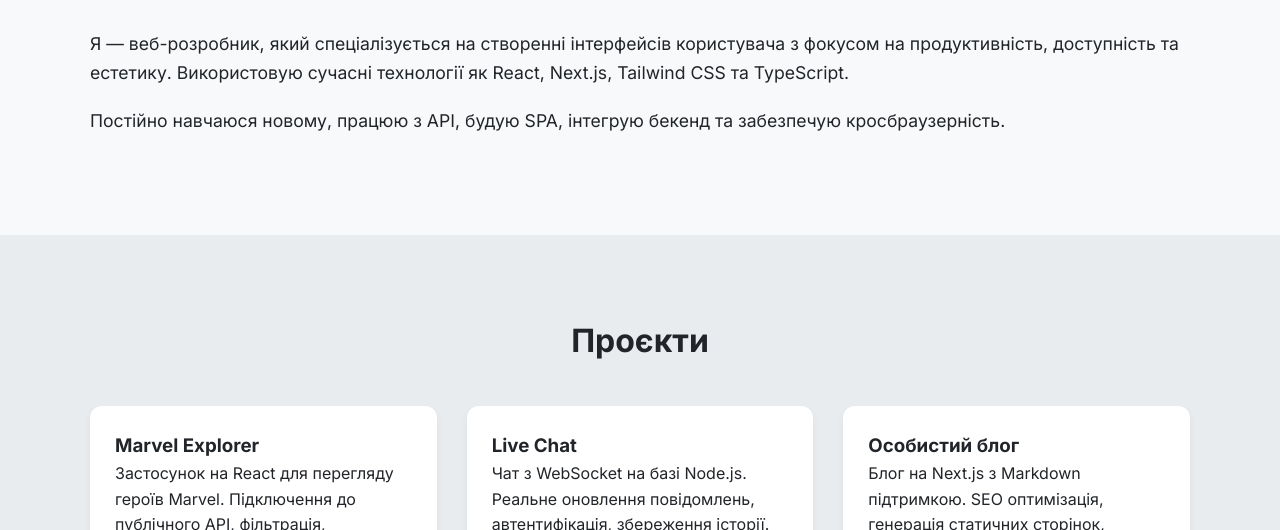
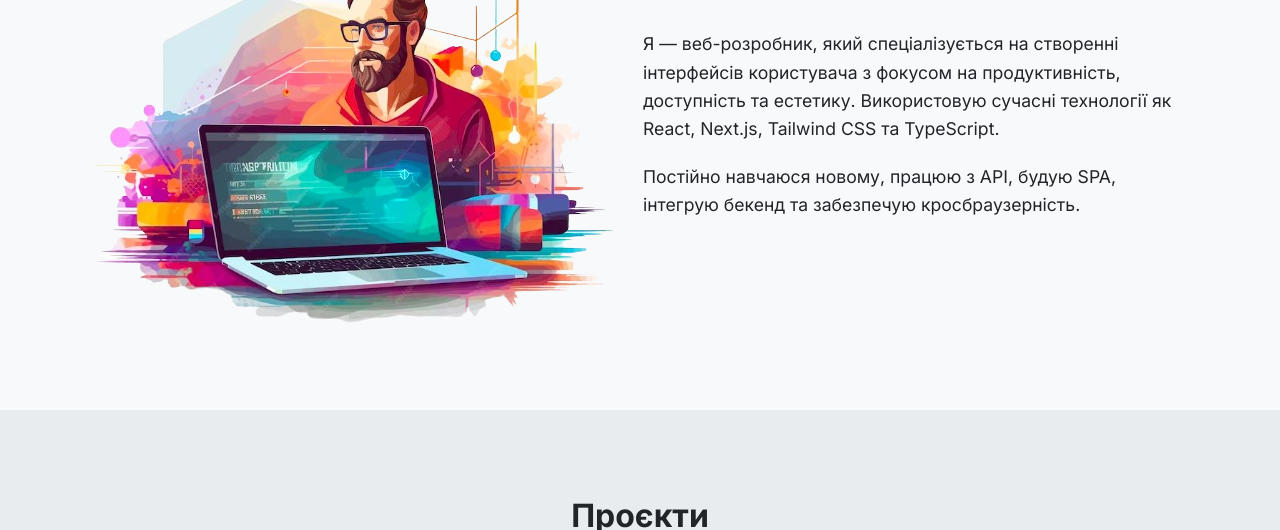
Before and after one commit to Lokiner890/hnu, a plain HTML site: page index.html in a window 1280 px wide. Shown: the part 573-1103 px from the top of the page. Drawn offline with Linux system fonts and the light colour scheme.

Commit message:
Add files via upload

```diff
--- a/index.html
+++ b/index.html
@@ -31,13 +31,16 @@
   </nav>
 
   <section id="about" class="section">
-    <div class="container">
+    <div class="about-container">
+      <img src="./image.png" />
+    <div class="left-side">
       <h2>Про мене</h2>
       <div class="about-content">
         <p>Я — веб-розробник, який спеціалізується на створенні інтерфейсів користувача з фокусом на продуктивність, доступність та естетику. Використовую сучасні технології як React, Next.js, Tailwind CSS та TypeScript.</p>
         <p>Постійно навчаюся новому, працюю з API, будую SPA, інтегрую бекенд та забезпечую кросбраузерність.</p>
       </div>
     </div>
+  </div>
   </section>
 
   <section id="projects" class="section dark">
--- a/styles.css
+++ b/styles.css
@@ -204,3 +204,18 @@ h2 {
     font-size: 2rem;
   }
 }
+
+@media (max-width: 992px) {
+  .about-container {
+    flex-direction: column;
+  }
+}
+
+.about-container {
+  max-width: 1140px;
+  margin: auto;
+  padding: 0 20px;
+  display: flex;
+  justify-content: space-between;
+  gap: 20px;
+}
```
Also changed, not shown: image.png (added).
